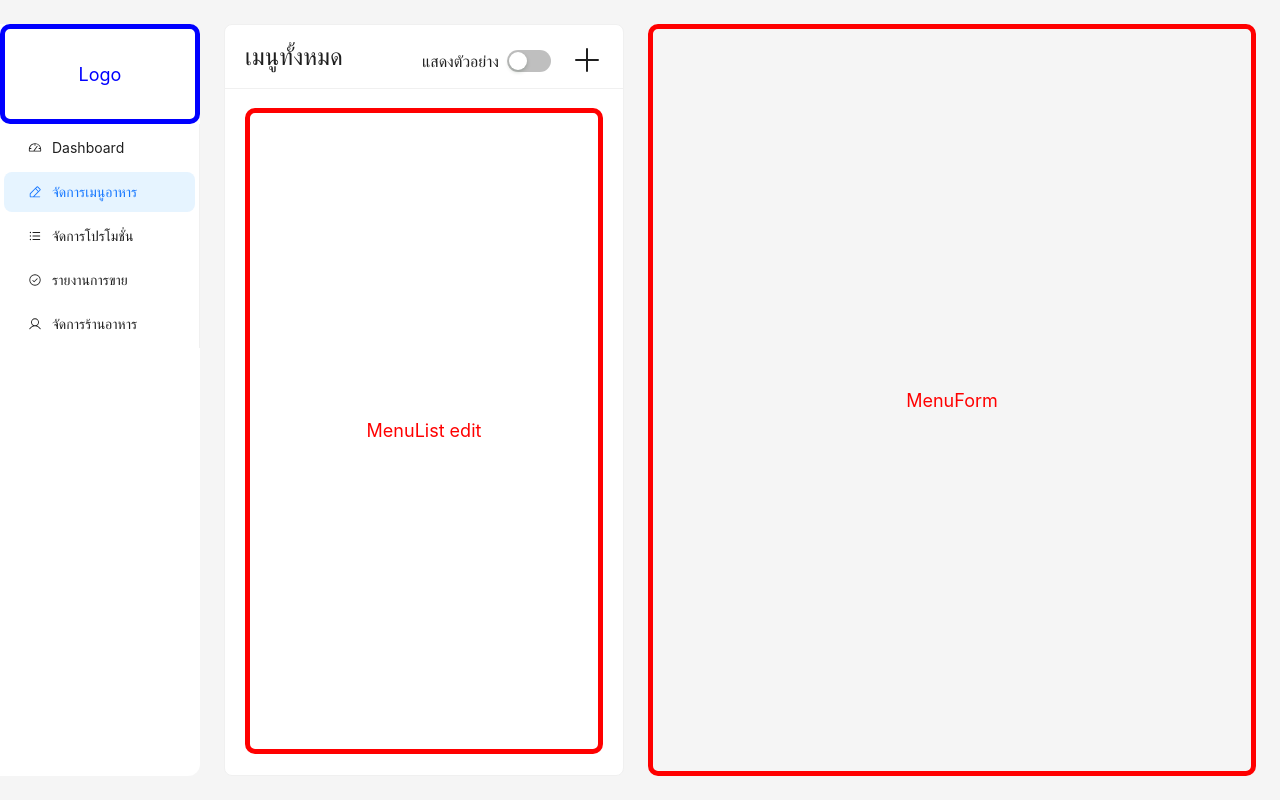
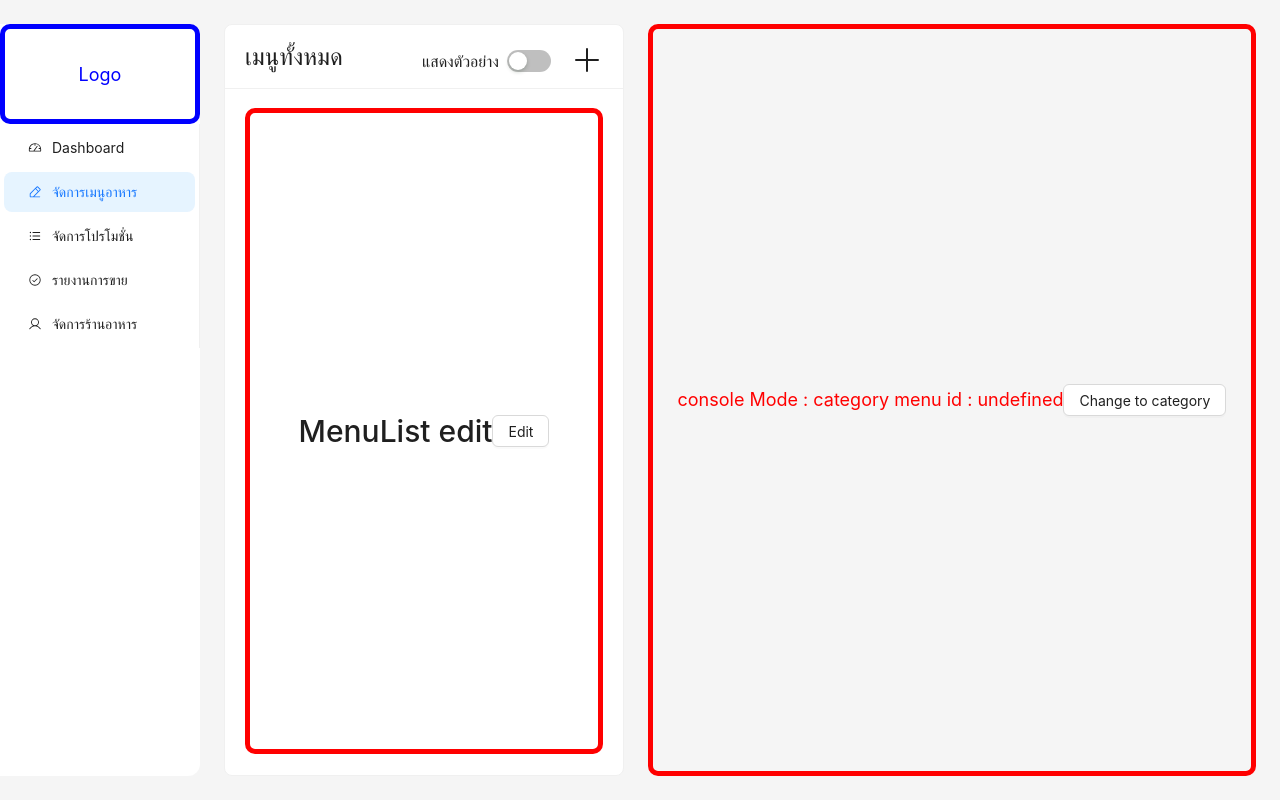
Before and after one commit to meeorder/meeorder-frontend, a Next.js app: page /admin/menu in a window 1280 px wide. Built offline with nearby package versions, Linux system fonts and the light colour scheme.

Commit message:
add ConsoleSectionMode

```diff
--- a/src/modules/admin/menu/ConsoleSection.tsx
+++ b/src/modules/admin/menu/ConsoleSection.tsx
@@ -1,10 +1,25 @@
+import useConsoleSectionMode from "@/modules/admin/menu/hooks/useConsoleSectionMode";
 import WireFrame from "@/modules/mock/components/WireFrame";
 import styled from "@emotion/styled";
+import { Button } from "antd";
 
 const ConsoleSection = () => {
+  const { consoleSectionMode, editMenuId, changeToCategoryMode } =
+    useConsoleSectionMode();
   return (
     <ConsoleSectionContainer>
-      <WireFrame contentNode="MenuForm" cardColor="red" />
+      <WireFrame
+        contentNode={
+          <div>
+            {"console Mode : " +
+              consoleSectionMode +
+              " menu id : " +
+              (editMenuId || "undefined")}
+            <Button onClick={changeToCategoryMode}>Change to category</Button>
+          </div>
+        }
+        cardColor="red"
+      />
     </ConsoleSectionContainer>
   );
 };
--- a/src/modules/admin/menu/MenuList.tsx
+++ b/src/modules/admin/menu/MenuList.tsx
@@ -1,14 +1,25 @@
+import useConsoleSectionMode from "@/modules/admin/menu/hooks/useConsoleSectionMode";
 import { type MenuSectionMode } from "@/modules/admin/menu/hooks/useMenuSectionMode";
+import { H2 } from "@/modules/common/components/Typography";
 import WireFrame from "@/modules/mock/components/WireFrame";
+import { Button } from "antd";
 
 type MenuListProps = {
   menuSectionMode: MenuSectionMode;
 };
 
 const MenuList: React.FC<MenuListProps> = ({ menuSectionMode }) => {
+  const { changeToEditMenuMode } = useConsoleSectionMode();
   return (
     <WireFrame
-      contentNode={"MenuList " + menuSectionMode}
+      contentNode={
+        <>
+          <H2>{"MenuList " + menuSectionMode}</H2>
+          <Button onClick={() => changeToEditMenuMode("mock-id/1234567abc")}>
+            Edit
+          </Button>
+        </>
+      }
       cardColor="red"
       style={{
         flex: 1,
--- a/src/modules/admin/menu/MenuSection.tsx
+++ b/src/modules/admin/menu/MenuSection.tsx
@@ -1,4 +1,5 @@
 import MenuList from "@/modules/admin/menu/MenuList";
+import useConsoleSectionMode from "@/modules/admin/menu/hooks/useConsoleSectionMode";
 import { type MenuSectionMode } from "@/modules/admin/menu/hooks/useMenuSectionMode";
 import { H3, H5 } from "@/modules/common/components/Typography";
 import styled from "@emotion/styled";
@@ -14,6 +15,7 @@ const MenuSection: React.FC<MenuSectionProps> = ({
   menuSectionMode,
   setMenuSectionMode,
 }) => {
+  const { changeToAddMenuMode } = useConsoleSectionMode();
   return (
     <MenuSectionCard
       title={
@@ -37,6 +39,7 @@ const MenuSection: React.FC<MenuSectionProps> = ({
             type="text"
             title="เพิ่มเมนูใหม่"
             icon={<Plus size={32} />}
+            onClick={changeToAddMenuMode}
           />
         </CardTitleExtra>
       }
--- /dev/null
+++ b/src/modules/admin/menu/hooks/useConsoleSectionMode.ts
@@ -0,0 +1,68 @@
+import { useRouter } from "next/router";
+import { useEffect, useState } from "react";
+
+export type ConsoleSectionMode = "category" | "add-menu" | "edit-menu";
+
+const useConsoleSectionMode = () => {
+  const [consoleSectionMode, setConsoleSectionMode] =
+    useState<ConsoleSectionMode>("category");
+  const [editMenuId, setEditMenuId] = useState<string>();
+  const router = useRouter();
+
+  useEffect(() => {
+    if (!router.isReady) return;
+    if (router.query?.["console-mode"] === "category") {
+      setConsoleSectionMode("category");
+      setEditMenuId(undefined);
+    } else if (router.query?.["console-mode"] === "add-menu") {
+      setConsoleSectionMode("add-menu");
+      setEditMenuId(undefined);
+    } else if (router.query?.["console-mode"] === "edit-menu") {
+      setConsoleSectionMode("edit-menu");
+      setEditMenuId(router.query?.["menu-id"] as string);
+    }
+  }, [router, router.isReady]);
+
+  const changeToAddMenuMode = () => {
+    const searchParams = new URLSearchParams(window.location.search);
+    searchParams.set("console-mode", "add-menu");
+    searchParams.delete("menu-id");
+
+    void router.push({
+      pathname: "/admin/menu",
+      query: searchParams.toString(),
+    });
+  };
+
+  const changeToEditMenuMode = (menuId: string) => {
+    const searchParams = new URLSearchParams(window.location.search);
+    searchParams.set("console-mode", "edit-menu");
+    searchParams.set("menu-id", menuId);
+
+    void router.push({
+      pathname: "/admin/menu",
+      query: searchParams.toString(),
+    });
+  };
+
+  const changeToCategoryMode = () => {
+    const searchParams = new URLSearchParams(window.location.search);
+    searchParams.set("console-mode", "category");
+    searchParams.delete("menu-id");
+
+    void router.push({
+      pathname: "/admin/menu",
+      query: searchParams.toString(),
+    });
+  };
+
+  return {
+    consoleSectionMode,
+    editMenuId,
+    changeToAddMenuMode,
+    changeToEditMenuMode,
+    changeToCategoryMode,
+  };
+};
+
+export default useConsoleSectionMode;
--- a/src/modules/admin/menu/hooks/useMenuSectionMode.tsx
+++ b/src/modules/admin/menu/hooks/useMenuSectionMode.ts
@@ -10,9 +10,9 @@ const useMenuSectionMode = () => {
 
   useEffect(() => {
     if (!router.isReady) return;
-    if (router.query?.mode === "preview") {
+    if (router.query?.["menu-mode"] === "preview") {
       setMenuSectionMode("preview");
-    } else if (router.query?.mode === "edit") {
+    } else if (router.query?.["menu-mode"] === "edit") {
       setMenuSectionMode("edit");
     }
   }, [router, router.isReady]);
@@ -20,7 +20,7 @@ const useMenuSectionMode = () => {
   const handleSetMenuSectionMode = (value: MenuSectionMode) => {
     setMenuSectionMode(value);
     const searchParams = new URLSearchParams(window.location.search);
-    searchParams.set("mode", value);
+    searchParams.set("menu-mode", value);
     window.history.pushState(
       {},
       "",
```
